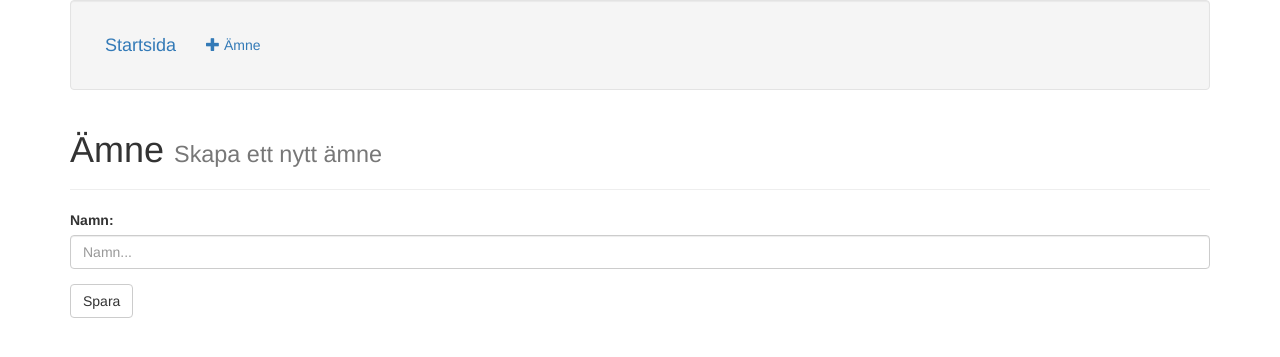
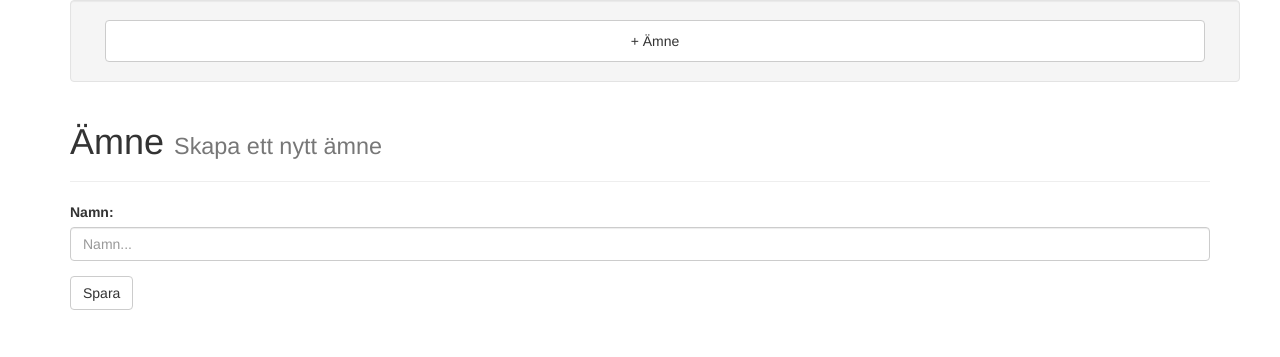
Before and after one commit to fatroshi/Measurement_Highcharts, a PHP site: page /newSubject.php in a window 1280 px wide. Shown: the top 357 px of the page. Run offline with PHP 8.4, Linux system fonts and the light colour scheme; data that the repository does not hold is empty; some libraries are stand-ins or nearby versions.

Commit message:
First commit

```diff
--- a/App/Controller.php
+++ b/App/Controller.php
@@ -104,7 +104,7 @@
      */
     public function redirect($newURL){
         header("Location: " . $newURL);
-        die();
+        //die();
     }
 
     /**
--- a/App/subject.php
+++ b/App/subject.php
@@ -111,7 +111,7 @@
      * @return bool true if the item was saved in db
      */
     public function addItem($subject_id,$itemName,$info){
-        if(!$this->itemExists($itemName)){
+        //if(!$this->itemExists($itemName)){
 
             $sql = "INSERT INTO items (subject_id,itemName,info,published) VALUES ('{$subject_id}','{$itemName}','{$info}', CURRENT_TIMESTAMP )";
             if (mysqli_query($this->connection, $sql)) {
@@ -121,7 +121,7 @@
                 echo "<span class='text-danger>" . "<hr> Error: " . $sql . "<br>" . mysqli_error($this->connection) . "</span>";
                 return false;
             }
-        }
+        //}
     }
 
 
--- a/includes/layout/nav.php
+++ b/includes/layout/nav.php
@@ -1,16 +1,7 @@
-<nav class="navbar well">
-    <div class="container">
-        <div class="navbar-header">
-            <button type="button" class="navbar-toggle collapsed" data-toggle="collapse" data-target="#navbar" aria-expanded="false" aria-controls="navbar">
-                <span class="sr-only">Toggle navigation</span>
-                <span class="icon-bar"></span>
-                <span class="icon-bar"></span>
-                <span class="icon-bar"></span>
-            </button>
-            <a class="navbar-brand" href="index.php">Startsida</a>
-        </div>
-        <div id="navbar" class="collapse navbar-collapse">
-            <ul class="nav navbar-nav">
+<div class="container well">
+<nav >
+    <div id="navbar" class="collapse navbar-collapse ">
+        <ul class="nav nav-justified">
                 <?php
                 // Get all subjects
                 $subjects = $controller->allSubjects();
@@ -27,8 +18,8 @@
                                 $pages = $controller->getSubjectItems($id);
 
                                 foreach ($pages as $page){
-                                        $output .= "<li>";
-                                            $output .= "<a href='page.php?subject_id={$id}&page={$page[0]}'>";
+                                    $output .= "<li >";
+                                        $output .= "<a  href='page.php?subject_id={$id}&page={$page[0]}'>";
                                             $output .= $page[1];
                                         $output .= "</a>";
                                     $output .= "</li>";
@@ -44,7 +35,7 @@
                 }
                 echo $output;
                 ?>
-                <li><a href="newSubject.php"><span class="glyphicon glyphicon-plus"></span> Ämne</a></li>
+                <li><a class="btn btn-default " href="newSubject.php"><span class="glyphicut glyphicon-plus"></span> Ämne</a></li>
             </ul>
         </div><!--/.nav-collapse -->
     </div>
--- a/page.php
+++ b/page.php
@@ -4,6 +4,8 @@
     include_once "App/Graph.php";
     $controller = new Controller();
 ?>
+
+<?php include_once "includes/processForms/newProduct.php"; ?>
 
 <?php include_once "includes/layout/header.php"; // Include header ?>
     <?php include_once "includes/layout/nav.php"; // Include navigation ?>
@@ -49,7 +51,8 @@
         <span class="glyphicon glyphicon-plus"></span> Mätning
     </a>
 
-    <?php include_once "includes/processForms/newProduct.php"; ?>
+    <br/>
+    <br/>
 
     <div class="collapse" id="collapseExample">
         <div class="well">
```
Lines whose indentation alone changed are shown as unchanged.
